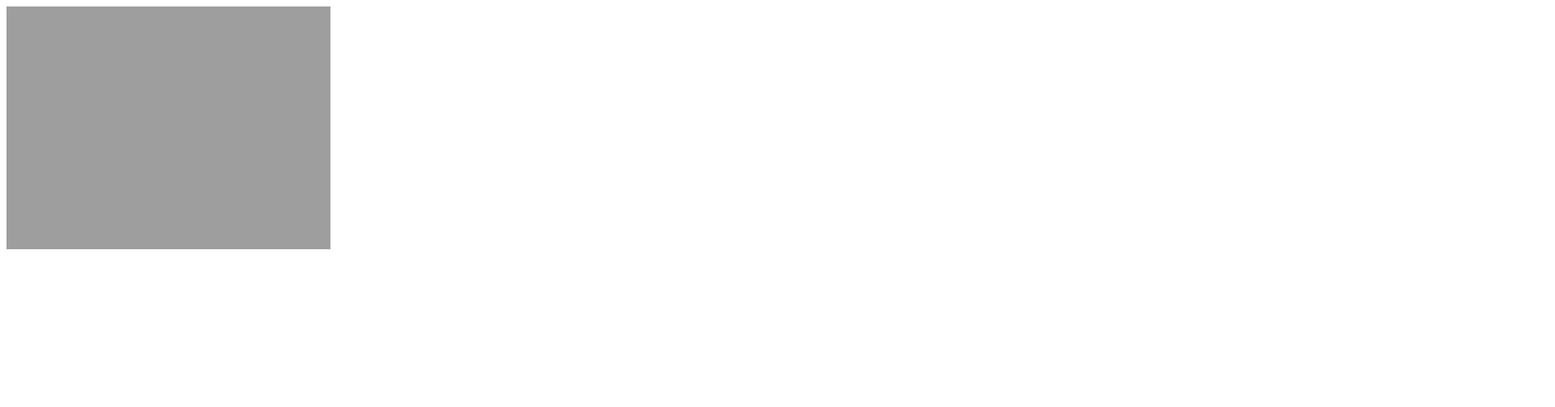
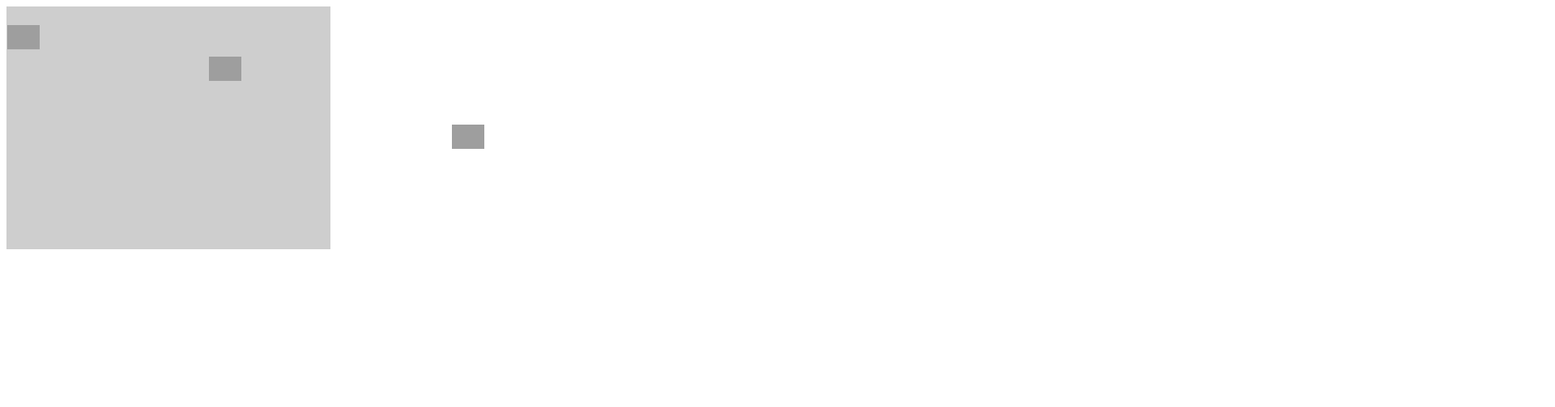
Before and after one commit to wingjammer1993/VR_3, a plain HTML site: page index.html in a window 1280 px wide. Shown: the top 503 px of the page at 81% size, 1920 px wide, since content can reach past the window. Drawn offline with nearby package versions, Linux system fonts and the light colour scheme.

Commit message:
added velocity

```diff
--- a/index.html
+++ b/index.html
@@ -1,19 +1,27 @@
 <!DOCTYPE html>
 <html lang="en">
 	<head>
-	<script src="https://ajax.googleapis.com/ajax/libs/jquery/1.6.2/jquery.min.js"></script>
+		<script src="https://ajax.googleapis.com/ajax/libs/jquery/1.6.2/jquery.min.js"></script>
 	</head>
 	<body>
-		<canvas id="canvas" width="640" height="480">
-			  <img id="source" src="https://upload.wikimedia.org/wikipedia/commons/thumb/6/69/VanGogh-starry_night_edit.jpg/601px-VanGogh-starry_night_edit.jpg"
-       width="2" height=auto>
+		<canvas id="canvas" width="6400" height="4200">
+			<img id="source" src="https://upload.wikimedia.org/wikipedia/commons/thumb/6/69/VanGogh-starry_night_edit.jpg/601px-VanGogh-starry_night_edit.jpg"
+        	width="2" height=auto>
+			<img id="star" src="https://marketplace.canva.com/MACySNBkdKQ/1/thumbnail_large/canva-doodle-video-game-star-character-icon-MACySNBkdKQ.png" width="2" height=auto>
+			<script type="text/javascript" src="stars.js"></script>
 		</canvas>
 		<script type="text/javascript">
+
 			$(window).bind("load", function() {
 
 				//Variables representing the canvas and the canvas' context (the context is used for actually drawing on the canvas)
 				var canvas = document.getElementById("canvas");
 				var context = canvas.getContext("2d");
+
+				var stars = []
+				stars.push(new Stars(context, 10, 10));
+				stars.push(new Stars(context, 2500, 10));
+				stars.push(new Stars(context, 5500, 10));
 
 				//start drawing the first frame
 				requestAnimationFrame(mainLoop);
@@ -27,7 +35,7 @@
 
 				//Here is where we would update the state of our game or simulation (e.g., make the copters move).
 				function update() {
-
+					stars.forEach(function(c) { c.update();})
 				}
 
 				//Draw the scene. Here we simply erase what was previously drawn (e.g., where the copters used to be), then draw it again
@@ -36,14 +44,18 @@
 					//clear our drawing
 					context.clearRect(0, 0, canvas.width, canvas.height);
 
+					context.globalAlpha = 0.5;
+
 					var image = document.getElementById('source');
 					context.drawImage(image,0,0);
+
+					context.globalAlpha = 1;
 
 					//save the coordinate frame (in case we wanted to draw other things after the copters)
 					context.save();
 
 					//draw each copter
-
+					stars.forEach(function(c) { c.draw(); })
 
 					//restore the coordinate frame (in case we wanted to draw other things)
 					context.restore();
--- a/stars.js
+++ b/stars.js
@@ -0,0 +1,33 @@
+function Stars(context,pX,pY) {
+
+    this.size = 0.1
+    this.pX = pX;
+    this.pY = pY;
+    this.context = context;
+	this.velY = Math.abs(Math.random()*20 - 1);
+}
+
+Stars.prototype.drawStars = function() {
+    var img=document.getElementById("star");
+    this.context.drawImage(img,this.pX,this.pY);
+}
+
+Stars.prototype.draw = function() {
+    this.context.save();
+    this.context.scale(this.size, this.size);
+    this.drawStars();
+    this.context.save();
+    this.context.restore();
+	this.context.restore();
+}
+
+Stars.prototype.update = function() {
+
+	this.pY += this.velY;
+
+    if (this.pY > this.context.canvas.clientHeight)
+	{
+		this.pY = 10;
+	}
+
+}
```
